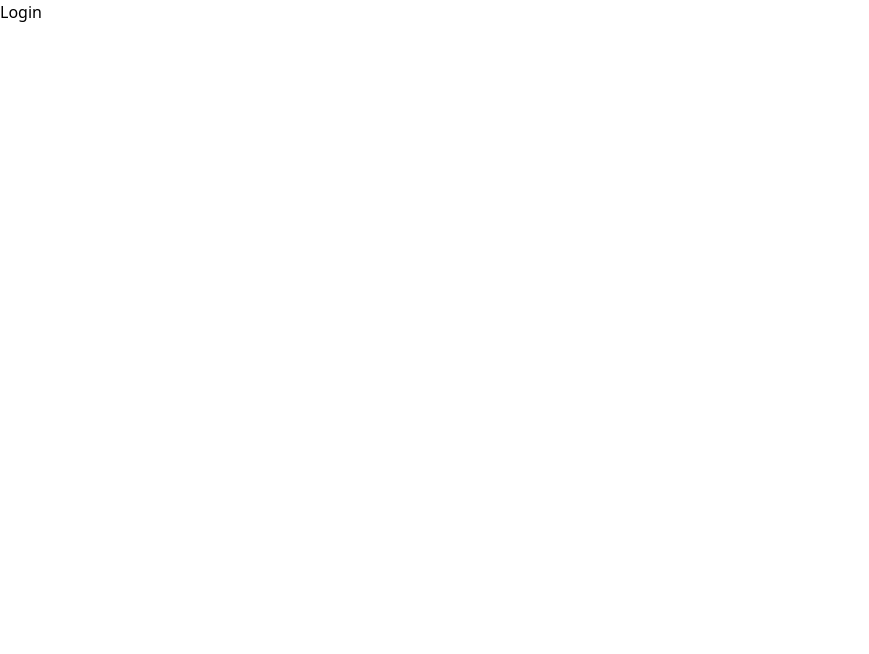
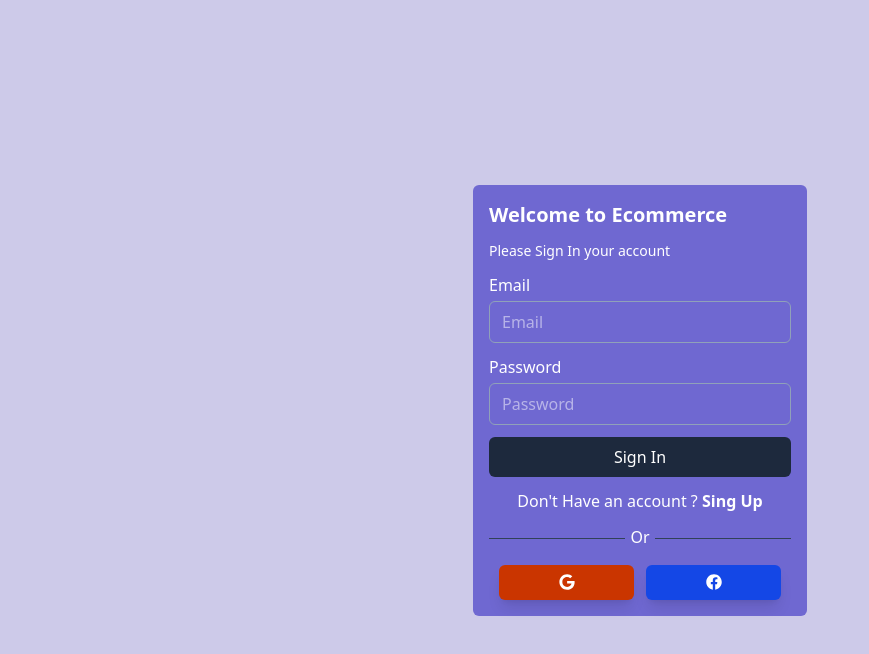
Before and after one commit to Dcanh204/ecommerce-dashboard, a React (Vite) app: page /login in a window 1280 px wide. Shown: the top 654 px of the page, without its empty margins (0-869 px from the left). Built offline with nearby package versions, Linux system fonts and the light colour scheme.

Commit message:
feat: add login page UI

```diff
--- a/src/main.jsx
+++ b/src/main.jsx
@@ -1,10 +1,12 @@
-import { lazy } from 'react'
+import { lazy, Suspense } from 'react'
 import { createRoot } from 'react-dom/client'
 import { BrowserRouter } from 'react-router-dom'
 import './index.css'
 const App = lazy(() => import('./App.jsx'))
 createRoot(document.getElementById('root')).render(
   <BrowserRouter>
-    <App />
+    <Suspense>
+      <App />
+    </Suspense>
   </BrowserRouter>
 )
--- a/src/pages/auth/Login.jsx
+++ b/src/pages/auth/Login.jsx
@@ -1,9 +1,48 @@
-import React from 'react';
-
+import { Link } from 'react-router-dom'
+import { FaFacebook, FaGoogle } from "react-icons/fa";
 const Login = () => {
   return (
-    <div>
-      <h1>Login</h1>
+    <div className='min-w-screen min-h-screen bg-[#cdcae9] flex justify-center items-center'>
+      <div className="w-[350px] text-[#ffffff] p-2">
+        <div className='bg-[#6f68d1] p-4 rounded-md'>
+          <h2 className="text-xl mb-3 font-bold">Welcome to Ecommerce</h2>
+          <p className="text-sm mb-3 font-medium">Please Sign In your account</p>
+          <form>
+            <div className="flex flex-col w-full gap-1 mb-3">
+              <label htmlFor="email">Email</label>
+              <input className="px-3 py-2 outline-none border border-slate-400 bg-transparent rounded-md" type="text" name="email" id="email" placeholder="Email" required />
+            </div>
+
+            <div className="flex flex-col w-full gap-1 mb-3">
+              <label htmlFor="password">Password</label>
+              <input className="px-3 py-2 outline-none border border-slate-400 bg-transparent rounded-md" type="password" name="password" id="password" placeholder="Password" required />
+            </div>
+
+            <button className="bg-slate-800 w-full hover:shadow-blue-300 hover:shadow-lg text-white rounded-md px-7 py-2 mb-3 cursor-pointer">Sign In</button>
+            <div className="flex justify-center items-center mb-3 gap-3">
+              <p>
+                Don't Have an account ? <Link className="font-bold" to="/register">Sing Up</Link>
+              </p>
+            </div>
+            <div className=' w-full flex justify-center items-center mb-3'>
+              <div className='w-[45%] bg-slate-700 h-[1px]'></div>
+              <div className='w-[10%] flex justify-center items-center '>
+                <span className='pb-1'>Or</span>
+              </div>
+              <div className='w-[45%] bg-slate-700 h-[1px]'></div>
+            </div>
+            <div className='flex justify-center items-center gap-3'>
+              <button type='button' className='w-[135px] h-[35px] flex justify-center items-center bg-orange-700 rounded-md cursor-pointer hover:shadow-orange-700/50 shadow-lg overflow-hidden'>
+                <FaGoogle />
+              </button>
+              <button type="button" className='w-[135px] h-[35px] flex justify-center items-center bg-blue-700 rounded-md cursor-pointer hover:shadow-blue-700/50 shadow-lg overflow-hidden'>
+                <FaFacebook />
+              </button>
+            </div>
+          </form>
+        </div>
+      </div>
+
     </div>
   );
 };
```
